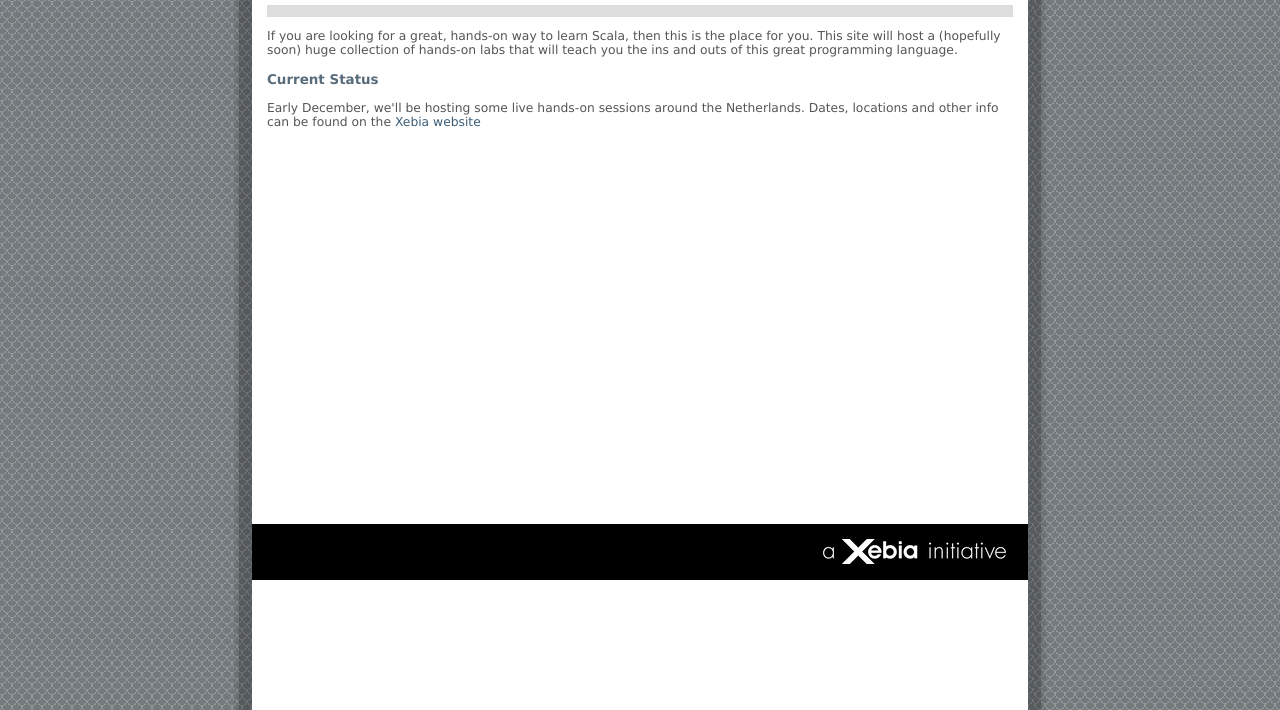
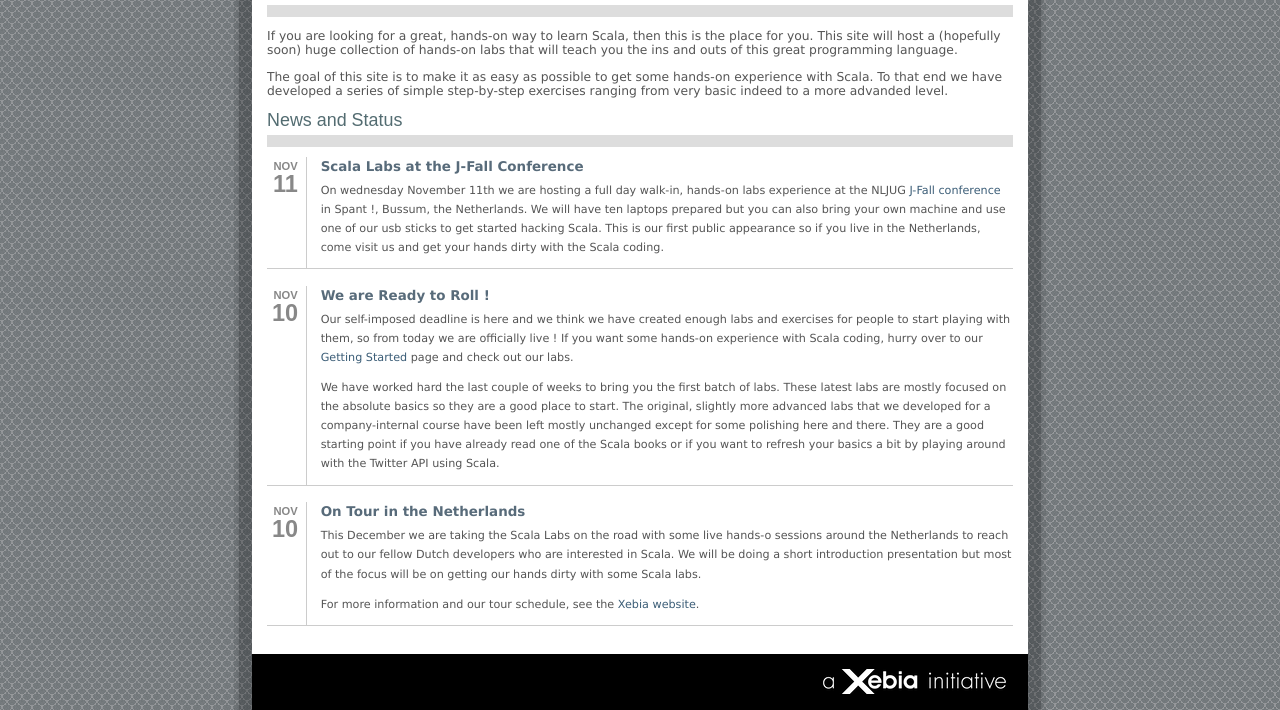
Before and after one commit to scala-labs/scala-labs.github.com, a Jekyll site: the page built from index.html, in a window 1280 px wide. Shown: the part 320-1030 px from the top of the page. Built offline with Jekyll 4.4.1, drawn with Linux system fonts in a browser that asks for light colours.

Commit message:
Updated the index page for the site.

```diff
--- a/index.html
+++ b/index.html
@@ -13,9 +13,60 @@
   this great programming language.
 </p>
 
-<h2>Current Status</h2>
+<p class="text-content">
+  The goal of this site is to make it as easy as possible to get some hands-on experience with Scala. To that end we have developed a series of simple step-by-step exercises ranging from very basic indeed to a more advanded level.
+</p>
 
-<p class="text-content">
-  Early December, we'll be hosting some live hands-on sessions around the Netherlands. Dates, locations and other info can be found on the
-  <a href="http://www.xebia.com/scalalabs">Xebia website</a>
-</p>
+
+<h1>News and Status</h1>
+
+
+<!-- Start Post -->
+<div class="post">
+  <div class="date">
+    <span class="month">Nov</span>
+    <span class="day">11</span>
+  </div>
+
+  <p>
+    <span class="title">Scala Labs at the J-Fall Conference</span>
+    On wednesday November 11th we are hosting a full day walk-in, hands-on labs experience at the NLJUG <a href="http://www.nljug.org/pages/events/content/jfall_2009/">J-Fall conference</a> in Spant !, Bussum, the Netherlands. We will have ten laptops prepared but you can also bring your own machine and use one of our usb sticks to get started hacking Scala. This is our first public appearance so if you live in the Netherlands, come visit us and get your hands dirty with the Scala coding.
+  </p>
+</div>
+<!-- End Post -->
+
+<!-- Start Post -->
+<div class="post">
+  <div class="date">
+    <span class="month">Nov</span>
+    <span class="day">10</span>
+  </div>
+
+  <p>
+    <span class="title">We are Ready to Roll !</span>
+    Our self-imposed deadline is here and we think we have created enough labs and exercises for people to start playing with them, so from today we are officially live ! If you want some hands-on experience with Scala coding, hurry over to our <a href="getting-started.html">Getting Started</a> page and check out our labs.
+  </p>
+
+  <p>
+  We have worked hard the last couple of weeks to bring you the first batch of labs. These latest labs are mostly focused on the absolute basics so they are a good place to start. The original, slightly more advanced labs that we developed for a company-internal course have been left mostly unchanged except for some polishing here and there. They are a good starting point if you have already read one of the Scala books or if you want to refresh your basics a bit by playing around with the Twitter API using Scala.
+  </p>
+</div>
+<!-- End Post -->
+
+<!-- Start Post -->
+<div class="post">
+  <div class="date">
+    <span class="month">Nov</span>
+    <span class="day">10</span>
+  </div>
+
+  <p>
+    <a href="http://www.xebia.com/scalalabs"><span class="title">On Tour in the Netherlands</span></a>
+    This December we are taking the Scala Labs on the road with some live hands-o sessions around the Netherlands to reach out to our fellow Dutch developers who are interested in Scala. We will be doing a short introduction presentation but most of the focus will be on getting our hands dirty with some Scala labs.
+  </p>
+
+  <p>
+  For more information and our tour schedule, see the <a href="http://www.xebia.com/scalalabs">Xebia website</a>.
+  </p>
+</div>
+<!-- End Post -->
```
